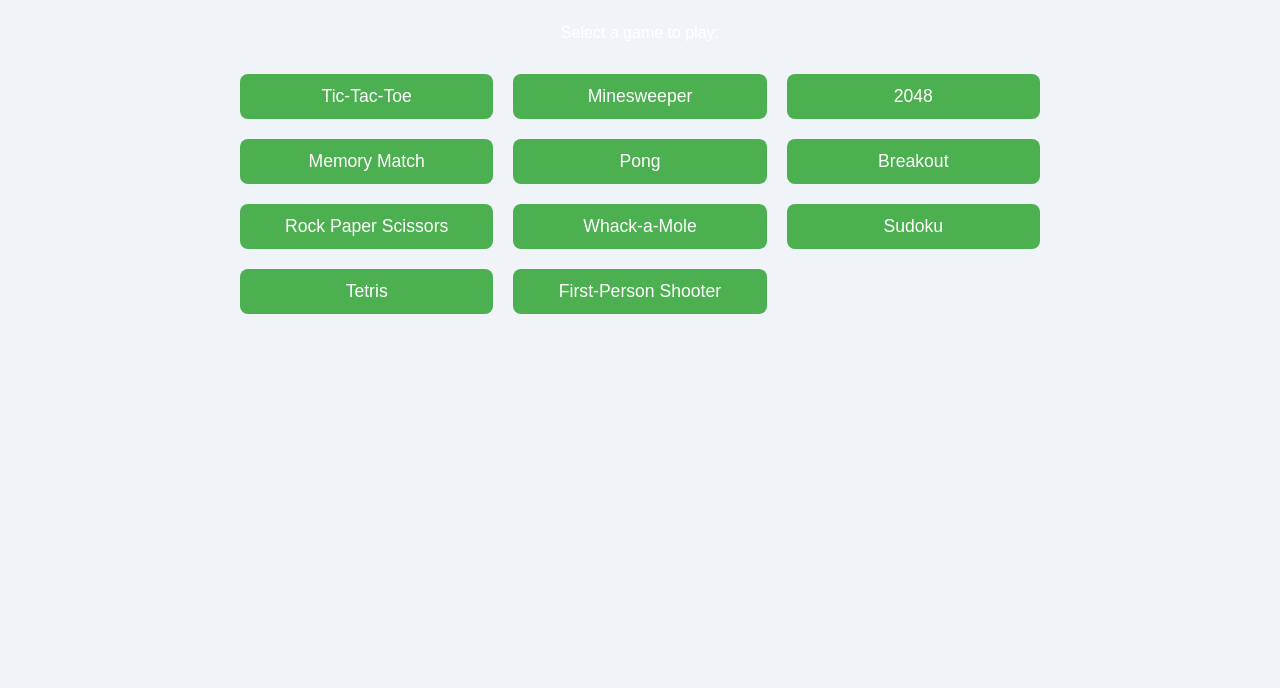
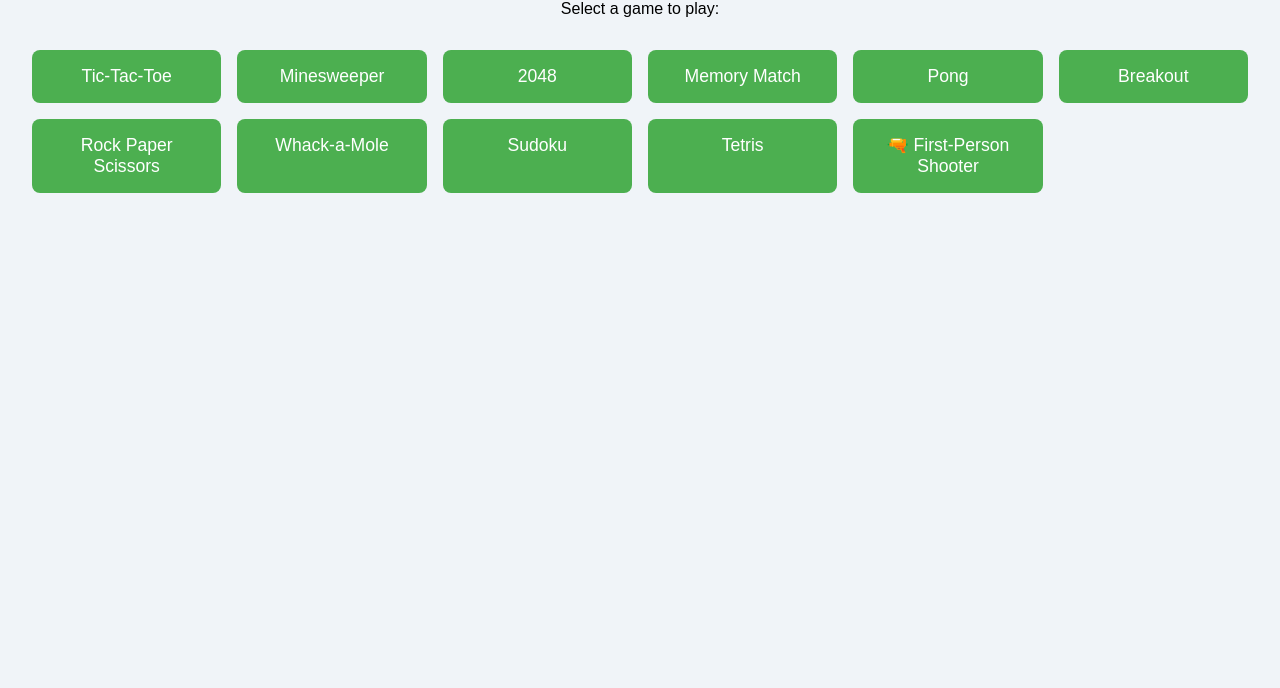
Before and after one commit to Thajuul/Thajuul2, a plain HTML site: page index.html in a window 1280 px wide. Shown: the part 112-800 px from the top of the page. Drawn offline with Linux system fonts and the light colour scheme.

Commit message:
Update index.html

```diff
--- a/index.html
+++ b/index.html
@@ -1,68 +1,57 @@
 <!DOCTYPE html>
 <html lang="en">
 <head>
-  <meta charset="UTF-8">
-  <meta name="viewport" content="width=device-width, initial-scale=1.0">
-  <title>Unblocked games van Julian AHHAHAH</title>
-  <link rel="stylesheet" href="style.css">
+  <meta charset="UTF-8" />
+  <meta name="viewport" content="width=device-width, initial-scale=1.0" />
+  <title>Game Hub</title>
   <style>
     body {
       font-family: Arial, sans-serif;
-      background-color: #f0f4f8;
-      text-align: center;
+      background: #f0f4f8;
       margin: 0;
       padding: 2rem;
+      text-align: center;
     }
-
-    .container {
-      max-width: 800px;
-      margin: 0 auto;
-    }
-
     h1 {
       color: #333;
     }
-
     .game-grid {
       display: grid;
-      grid-template-columns: repeat(auto-fit, minmax(200px, 1fr));
-      gap: 20px;
+      grid-template-columns: repeat(auto-fit, minmax(180px, 1fr));
+      gap: 1rem;
       margin-top: 2rem;
     }
-
-    .btn {
+    .game-button {
       display: block;
+      padding: 1rem;
       background-color: #4CAF50;
       color: white;
-      padding: 12px 24px;
       text-decoration: none;
       font-size: 1.1rem;
       border-radius: 8px;
       transition: background-color 0.3s;
     }
-
-    .btn:hover {
+    .game-button:hover {
       background-color: #45a049;
     }
   </style>
 </head>
 <body>
-  <div class="container">
-    <h1>Game Hub</h1>
-    <p>Select a game to play:</p>
-    <div class="game-grid">
-      <a href="tic-tac-toe.html" class="btn">Tic-Tac-Toe</a>
-      <a href="minesweeper.html" class="btn">Minesweeper</a>
-      <a href="2048.html" class="btn">2048</a>
-      <a href="memory-game.html" class="btn">Memory Match</a>
-      <a href="pong.html" class="btn">Pong</a>
-      <a href="breakout.html" class="btn">Breakout</a>
-      <a href="rock-paper-scissors.html" class="btn">Rock Paper Scissors</a>
-      <a href="whack-a-mole.html" class="btn">Whack-a-Mole</a>
-      <a href="sudoku.html" class="btn">Sudoku</a>
-      <a href="tetris.html" class="btn">Tetris</a>
-      <a href="fps.html" class="btn">First-Person Shooter</a>
-    </div>
+  <h1>Welcome to the Game Hub!</h1>
+  <p>Select a game to play:</p>
+
+  <div class="game-grid">
+    <a href="tic-tac-toe.html" class="game-button">Tic‑Tac‑Toe</a>
+    <a href="minesweeper.html" class="game-button">Minesweeper</a>
+    <a href="2048.html" class="game-button">2048</a>
+    <a href="memory-game.html" class="game-button">Memory Match</a>
+    <a href="pong.html" class="game-button">Pong</a>
+    <a href="breakout.html" class="game-button">Breakout</a>
+    <a href="rock-paper-scissors.html" class="game-button">Rock Paper Scissors</a>
+    <a href="whack-a-mole.html" class="game-button">Whack‑a‑Mole</a>
+    <a href="sudoku.html" class="game-button">Sudoku</a>
+    <a href="tetris.html" class="game-button">Tetris</a>
+    <a href="fps.html" class="game-button">🔫 First‑Person Shooter</a>
   </div>
 </body>
 </html>
```
